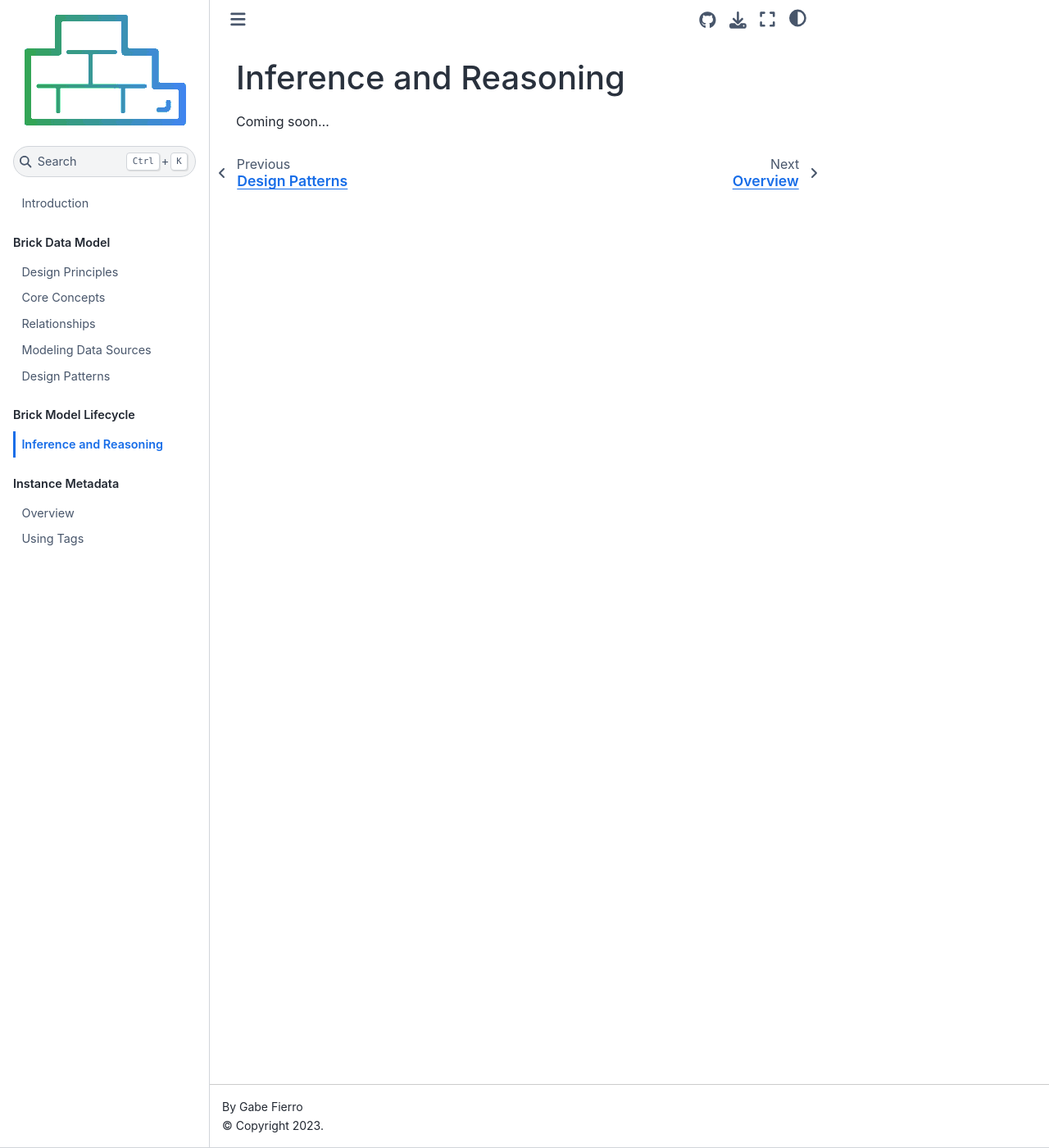
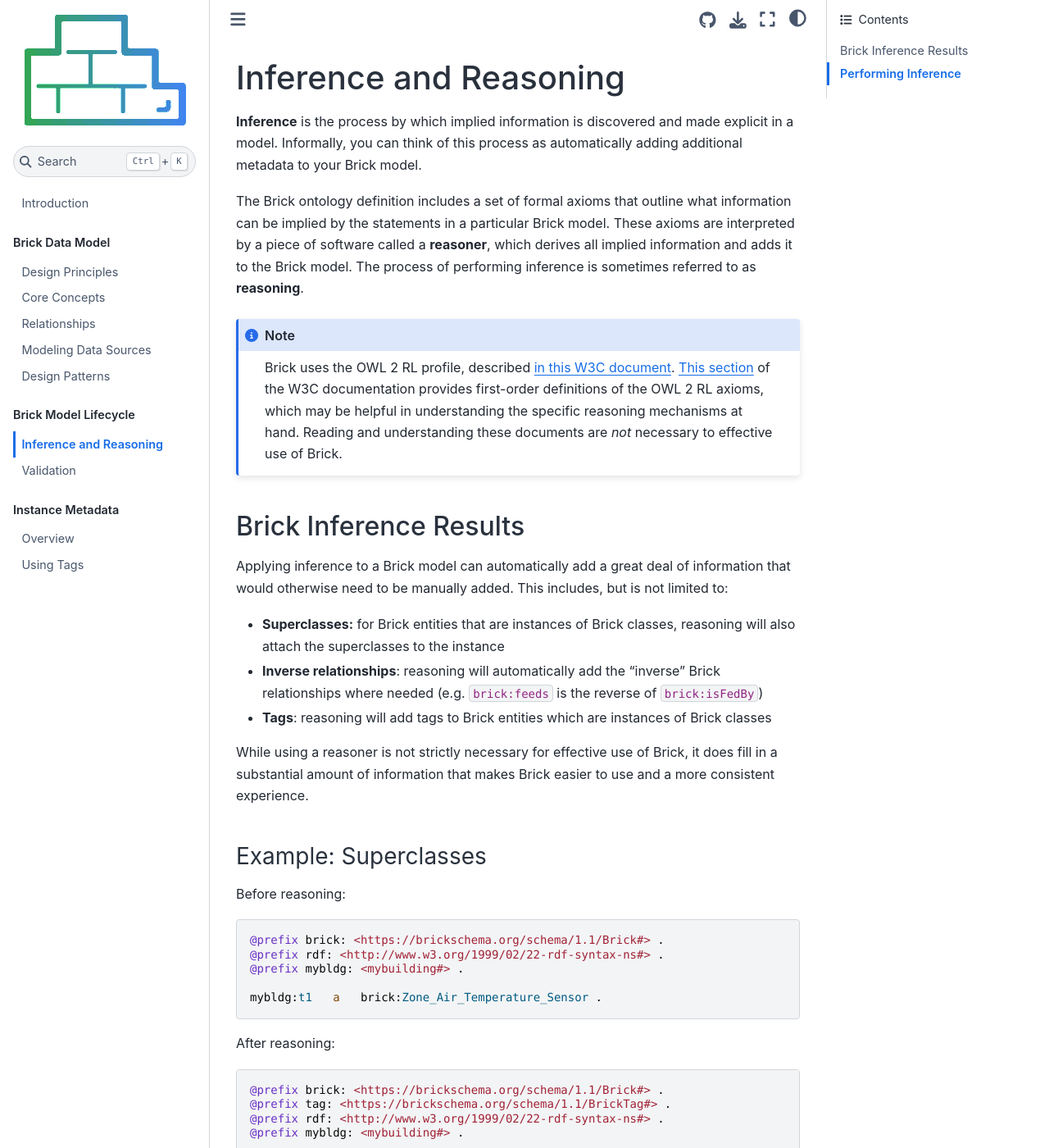
Before and after one commit to BrickSchema/docs, a Jupyter Book: the page built from lifecycle/inference.md, in a window 1280 px wide and 1400 px high. Shown: the whole window at 82% size. Built offline with Jupyter Book 1.0.4 settings and Sphinx 7.4.7 and the Sphinx Book theme 1.1.4, drawn with Linux system fonts in a browser that asks for light colours; some of the changed text lies outside the part shown.

Commit message:
add inference description

````diff
--- a/_toc.yml
+++ b/_toc.yml
@@ -9,6 +9,7 @@
 - part: Brick Model Lifecycle
   chapters:
     - file: lifecycle/inference
+    - file: lifecycle/validation
 - part: Instance Metadata
   chapters:
     - file: metadata/overview
--- a/lifecycle/inference.md
+++ b/lifecycle/inference.md
@@ -1,4 +1,110 @@
 Inference and Reasoning
 =======================
 
-Coming soon...
+**Inference** is the process by which implied information is discovered and made explicit in a model. Informally, you can think of this process as automatically adding additional metadata to your Brick model.
+
+The Brick ontology definition includes a set of formal axioms that outline what information can be implied by the statements in a particular Brick model. These axioms are interpreted by a piece of software called a **reasoner**, which derives all implied information and adds it to the Brick model. The process of performing inference is sometimes referred to as **reasoning**.
+
+```{note}
+Brick uses the OWL 2 RL profile, described [in this W3C document](https://www.w3.org/TR/owl2-profiles/). [This section](https://www.w3.org/TR/owl2-profiles/#Reasoning_in_OWL_2_RL_and_RDF_Graphs_using_Rules) of the W3C documentation provides first-order definitions of the OWL 2 RL axioms, which may be helpful in understanding the specific reasoning mechanisms at hand. Reading and understanding these documents are *not* necessary to effective use of Brick.
+```
+
+## Brick Inference Results
+
+Applying inference to a Brick model can automatically add a great deal of information that would otherwise need to be manually added. This includes, but is not limited to:
+
+- **Superclasses:** for Brick entities that are instances of Brick classes, reasoning will also attach the superclasses to the instance
+- **Inverse relationships**: reasoning will automatically add the "inverse" Brick relationships where needed (e.g. `brick:feeds` is the reverse of `brick:isFedBy`)
+- **Tags**: reasoning will add tags to Brick entities which are instances of Brick classes
+
+While using a reasoner is not strictly necessary for effective use of Brick, it does fill in a substantial amount of information that makes Brick easier to use and a more consistent experience.
+
+### Example: Superclasses
+
+Before reasoning:
+
+```turtle
+@prefix brick: <https://brickschema.org/schema/1.1/Brick#> .
+@prefix rdf: <http://www.w3.org/1999/02/22-rdf-syntax-ns#> .
+@prefix mybldg: <mybuilding#> .
+
+mybldg:t1   a   brick:Zone_Air_Temperature_Sensor .
+```
+
+After reasoning:
+
+```turtle
+@prefix brick: <https://brickschema.org/schema/1.1/Brick#> .
+@prefix tag: <https://brickschema.org/schema/1.1/BrickTag#> .
+@prefix rdf: <http://www.w3.org/1999/02/22-rdf-syntax-ns#> .
+@prefix mybldg: <mybuilding#> .
+
+# The reasoner adds all parent classes of brick:Zone_Air_Temperature_Sensor as types
+# of the mybldg:t1 entity.
+# For clarity, we are eliding the tags that would also be associated with mybldg:t1
+mybldg:t1   a   brick:Zone_Air_Temperature_Sensor,
+                brick:Air_Temperature_Sensor,
+                brick:Temperature_Sensor,
+                brick:Sensor,
+                brick:Point .
+```
+
+### Example: Tags
+
+Before reasoning:
+
+```turtle
+@prefix brick: <https://brickschema.org/schema/1.1/Brick#> .
+@prefix rdf: <http://www.w3.org/1999/02/22-rdf-syntax-ns#> .
+@prefix mybldg: <mybuilding#> .
+
+mybldg:t1   a   brick:Zone_Air_Temperature_Sensor .
+```
+
+After reasoning:
+
+```turtle
+@prefix brick: <https://brickschema.org/schema/1.1/Brick#> .
+@prefix tag: <https://brickschema.org/schema/1.1/BrickTag#> .
+@prefix rdf: <http://www.w3.org/1999/02/22-rdf-syntax-ns#> .
+@prefix mybldg: <mybuilding#> .
+
+# The reasoner adds the tags associated with brick:Zone_Air_Temperature_Sensor and all
+# of its superclasses to the mybldg:t1 entity.
+# For clarity, we are eliding the superclasses that would also be added
+mybldg:t1   a   brick:Zone_Air_Temperature_Sensor,
+            brick:hasTag    tag:Zone, tag:Air, tag:Temperature,
+                            tag:Sensor, tag:Point .
+```
+
+### Example: Inverse Relationships
+
+Before reasoning:
+
+```turtle
+@prefix brick: <https://brickschema.org/schema/1.1/Brick#> .
+@prefix rdf: <http://www.w3.org/1999/02/22-rdf-syntax-ns#> .
+@prefix mybldg: <mybuilding#> .
+
+mybldg:t1   a   brick:Zone_Air_Temperature_Sensor .
+mybldg:vav1 a   brick:VAV ;
+    brick:hasPoint mybldg:t1 .
+```
+
+After reasoning:
+
+```turtle
+@prefix brick: <https://brickschema.org/schema/1.1/Brick#> .
+@prefix rdf: <http://www.w3.org/1999/02/22-rdf-syntax-ns#> .
+@prefix mybldg: <mybuilding#> .
+
+# the inverse relationship (brick:isPointOf) is added by the reasoner.
+# Note that for clarity we are eliding the tags and superclasses that would
+# be associated with mybldg:t1 and mybldg:vav1
+mybldg:t1   a   brick:Zone_Air_Temperature_Sensor ;
+    brick:isPointOf mybldg:vav1 .
+mybldg:vav1 a   brick:VAV ;
+    brick:hasPoint mybldg:t1 .
+```
+
+## Performing Inference
````
Also changed, not shown: lifecycle/validation.md (added, +8 -0 lines), metadata/tags.md (+3 -0 lines).
